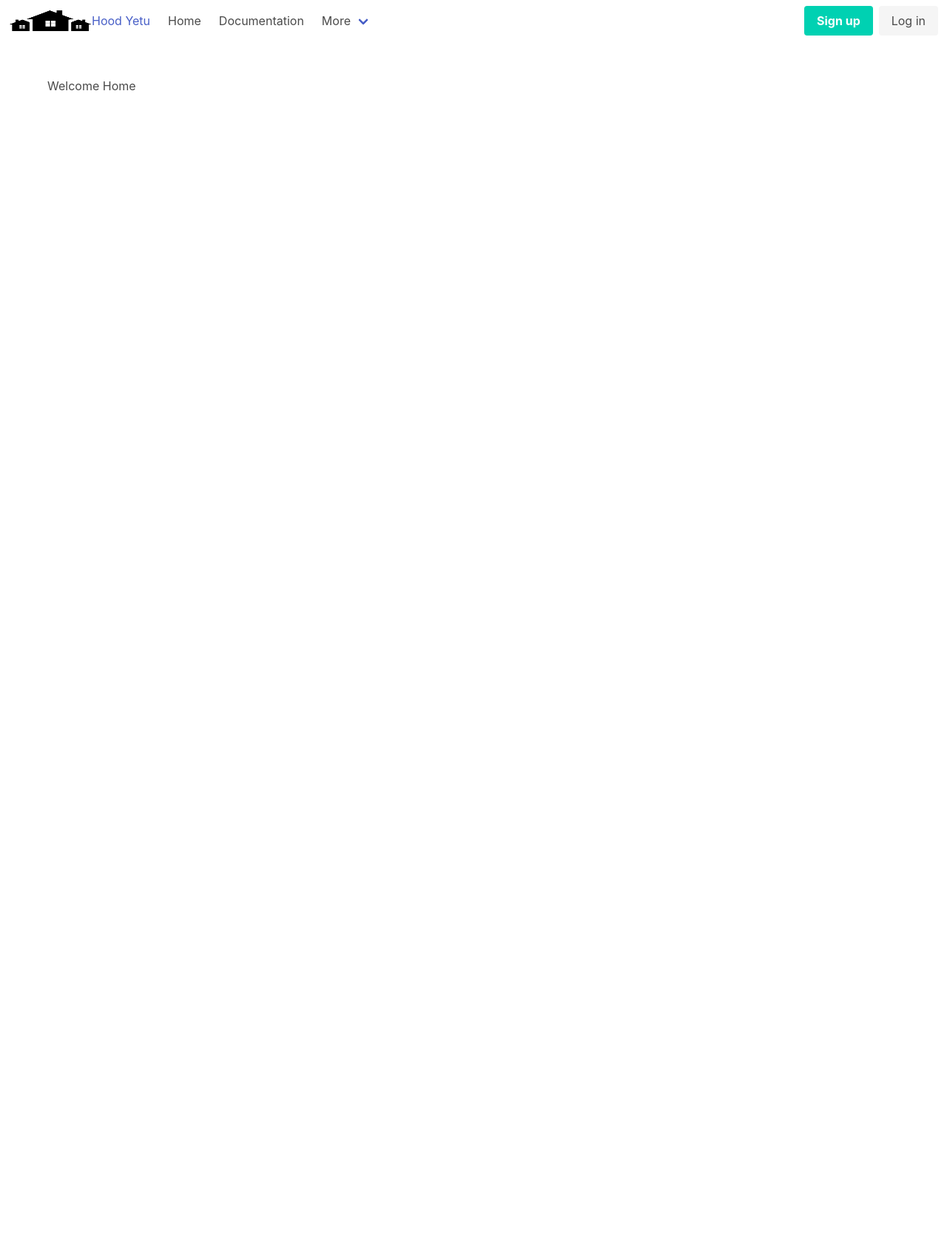
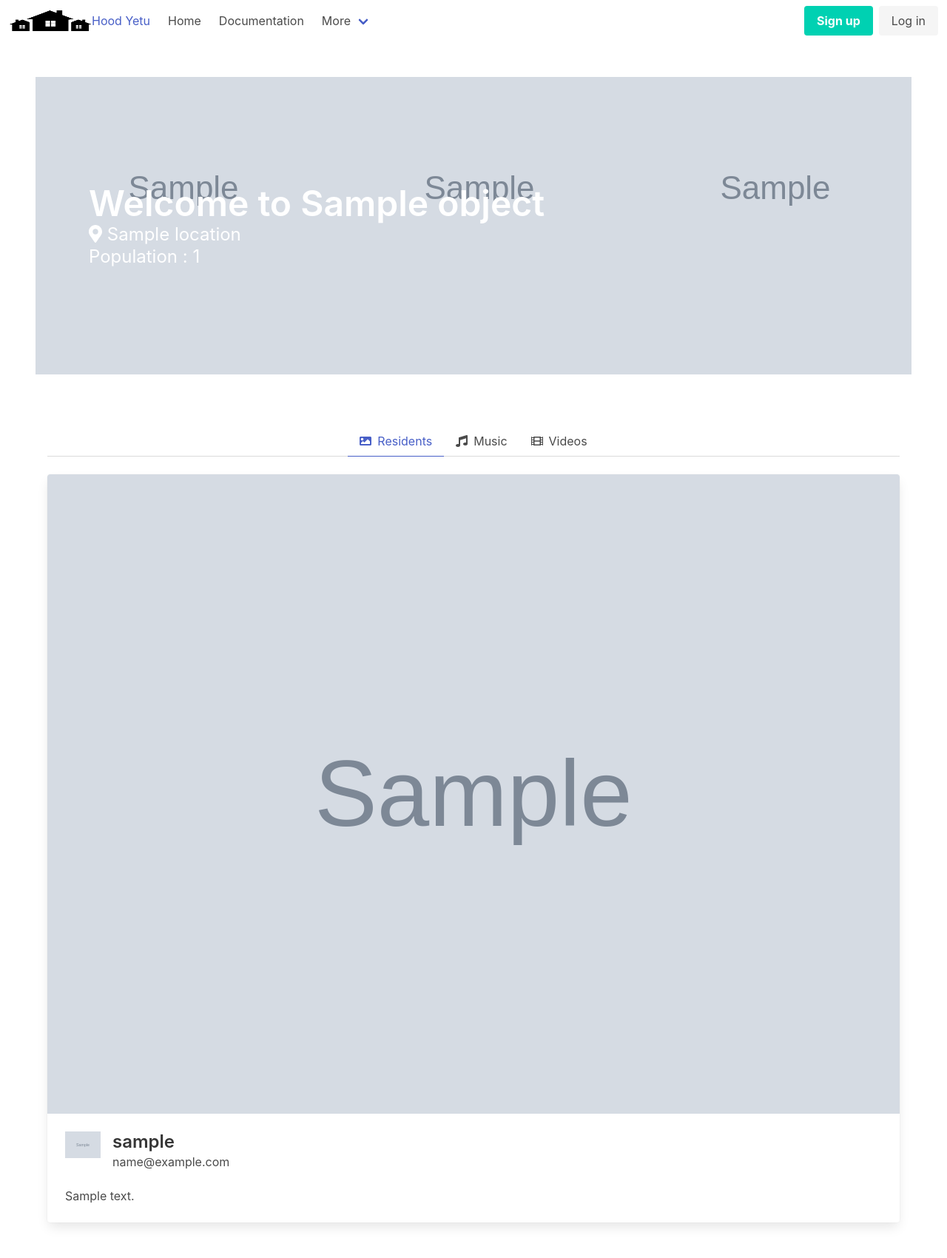
Before and after one commit to Mutembeijoe/hood_yetu, a Django app: template templates/neighbourhood.html in a window 1280 px wide. Shown: the whole page at 74% size. Before the commit the page ends 122 px from the top, so only its background shows below. Run offline with Django 3.2, Linux system fonts and the light colour scheme; the template is opened without the code that fills it: most values are stand-ins (such as "Sample title", 1, 10 or a date in 2020); grey boxes marked "Sample" are stand-in pictures; data that the repository does not hold is empty; some libraries are stand-ins or nearby versions.

Commit message:
adds bulma tabs and cards to neighbourhood page

```diff
--- /dev/null
+++ b/static/css/main.css
@@ -0,0 +1,12 @@
+.my_title{
+    color:hsl(0, 0%, 100%);
+}
+
+/* neighbourhood tabs */
+#tab_container .container_item {
+    display: none;
+  }
+
+#tab_container .container_item.is-active {
+    display: block;
+}
--- a/static/js/navbar.js
+++ b/static/js/navbar.js
@@ -8,4 +8,18 @@ $(document).ready(function () {
         $(".navbar-menu").toggleClass("is-active");
 
     });
+
+
+
+    // neighbourhood tabs
+    $('#tab_header ul li.item').on('click', function () {
+        console.log('hello')
+        var number = $(this).data('option');
+        $('#tab_header ul li.item').removeClass('is-active');
+        $(this).addClass('is-active');
+        $('#tab_container .container_item').removeClass('is-active');
+        $('div[data-item="' + number + '"]').addClass('is-active');
+    });
+
+
 });
--- a/templates/base.html
+++ b/templates/base.html
@@ -7,6 +7,7 @@
     <meta name="viewport" content="width=device-width, initial-scale=1">
     <title>Hello Bulma!</title>
     <link rel="stylesheet" href="https://cdn.jsdelivr.net/npm/bulma@0.8.0/css/bulma.min.css">
+    <link rel="stylesheet" href="{% static '/css/main.css'%}">
 </head>
 
 <body>
--- a/templates/neighbourhood.html
+++ b/templates/neighbourhood.html
@@ -2,8 +2,95 @@
 {% block content%}
 {% include 'navbar.html'%}
 <section class="section">
-    <div class="container">
-        <h3>Welcome Home</h3>
+    <section class="hero is-medium" style="background-image: url('{{object.image.url}}');">
+        <div class="hero-body">
+            <div class="container">
+                <h1 class="title is-1 my_title is-marginless">
+                    Welcome to {{object.name}}
+                </h1>
+                <h2 class="subtitle my_title is-4 is-marginless">
+                    <i class="fa fa-map-marker-alt"></i>
+                    {{object.location}}
+                </h2>
+                <h2 class="subtitle my_title is-4">
+                    <span>Population :</span>
+                    {{object.residents.all | length }}
+                </h2>
+            </div>
+        </div>
+    </section>
+    <div class="mytabs container" style='margin-top: 70px;'>
+        <div class="tabs is-centered" id="tab_header">
+            <ul>
+                <li class="item is-active" data-option="1">
+                    <a>
+                        <span class="icon is-small"><i class="fas fa-image" aria-hidden="true"></i></span>
+                        <span>Residents</span>
+                    </a>
+                </li>
+                <li class="item" data-option="2">
+                    <a>
+                        <span class="icon is-small"><i class="fas fa-music" aria-hidden="true"></i></span>
+                        <span>Music</span>
+                    </a>
+                </li>
+                <li class="item" data-option="3">
+                    <a>
+                        <span class="icon is-small"><i class="fas fa-film" aria-hidden="true"></i></span>
+                        <span>Videos</span>
+                    </a>
+                </li>
+            </ul>
+        </div>
+        <div id="tab_container">
+            <div class="container_item is-active" data-item="1">
+                <div class="columns">
+                    {% for user in object.residents.all %}
+                    <div class="column is-one-fifths">
+                        <div class="card">
+                            <div class="card-image">
+                                <figure class="image is-4by3">
+                                    <img src="{{user.avatar.url}}" alt="Placeholder image">
+                                </figure>
+                            </div>
+                            <div class="card-content">
+                                <div class="media">
+                                    <div class="media-left">
+                                        <figure class="image is-48x48">
+                                            <img src="{{user.avatar.url}}" alt="Placeholder image">
+                                        </figure>
+                                    </div>
+                                    <div class="media-content">
+                                        <p class="title is-4">{{user.username}}</p>
+                                        <p class="subtitle is-6">{{user.email}}</p>
+                                    </div>
+                                </div>
+
+                                <div class="content">
+                                    {{user.bio}}
+                                </div>
+                            </div>
+                        </div>
+                    </div>
+                    {% endfor %}
+                </div>
+            </div>
+            <div class="container_item" data-item="2">
+                Nobis quibusdam veritatis voluptatum, quasi. Unde eaque reprehenderit expedita at earum, accusantium
+                laudantium vitae minima, veritatis in dolorem, illo itaque nihil cum iusto tenetur saepe repellendus nam
+                eum culpa magnam quae! Nam, deleniti? Hic quibusdam sed perferendis quasi mollitia! Obcaecati recusandae
+                fugiat itaque nihil vel, mollitia modi, repellat, voluptatibus, repellendus nostrum nisi veritatis. Odit
+                magnam quia magni quibusdam molestiae ut.
+            </div>
+            <div class="container_item" data-item="3">
+                Beatae neque magni recusandae tempore ad nobis magnam. Explicabo, a! Molestiae aperiam necessitatibus
+                suscipit mollitia dolorum quas possimus ipsa, nemo quod ipsam veniam, incidunt maxime quos iusto
+                reiciendis. Eligendi cupiditate asperiores fuga dolore. Reiciendis eligendi eaque autem, aperiam
+                delectus nesciunt enim similique ut laborum blanditiis tempora quidem, nobis unde incidunt alias atque
+                dignissimos recusandae quibusdam cum dolor voluptas corrupti!
+            </div>
+        </div>
     </div>
+
 </section>
 {% endblock%}
```
Also changed, not shown: media/default.jpg (added), media/dummy_neighbourhood.jpg (added).
